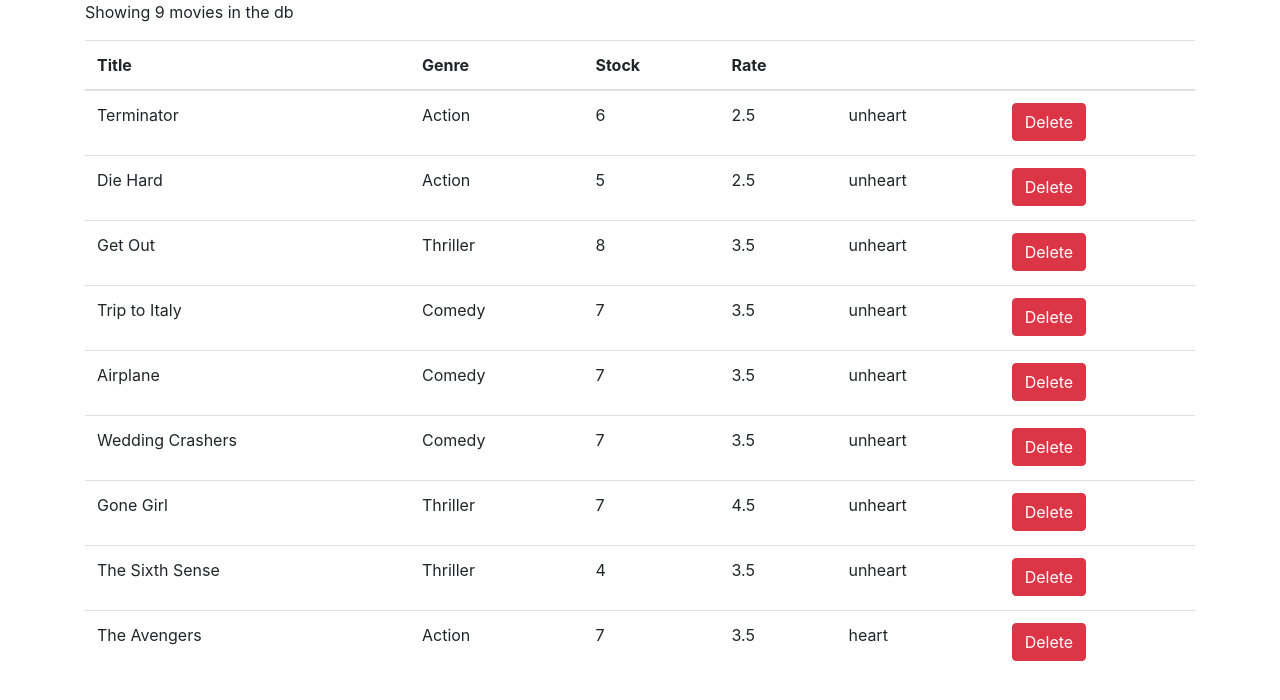
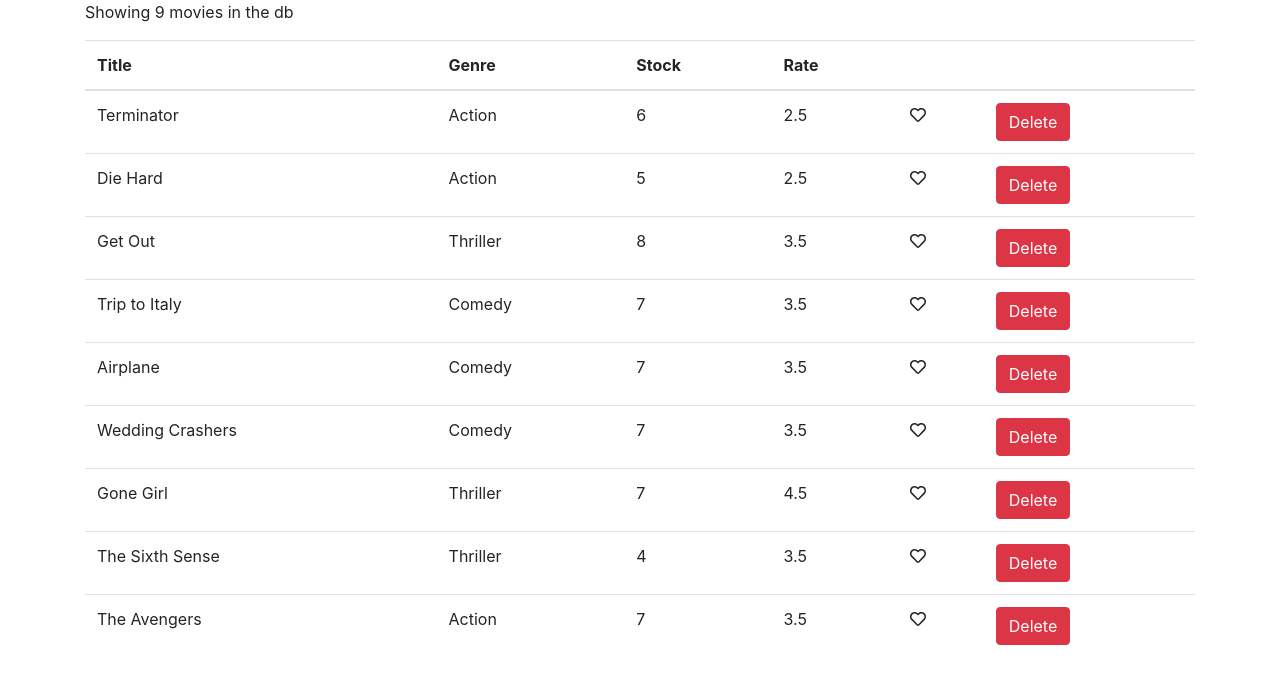
Before and after one commit to kloudysky/Vidly, a React (Create React App) app: page / in a window 1280 px wide. Shown: the top 700 px of the page. Built offline with nearby package versions, Linux system fonts and the light colour scheme.

Commit message:
added fontawesome icon to like button

```diff
--- a/package.json
+++ b/package.json
@@ -4,6 +4,8 @@
   "private": true,
   "dependencies": {
     "@fortawesome/fontawesome-svg-core": "^1.2.35",
+    "@fortawesome/free-brands-svg-icons": "^5.15.3",
+    "@fortawesome/free-regular-svg-icons": "^5.15.3",
     "@fortawesome/free-solid-svg-icons": "^5.15.3",
     "@fortawesome/react-fontawesome": "^0.1.14",
     "@testing-library/jest-dom": "^5.11.4",
--- a/src/components/common/Liked.jsx
+++ b/src/components/common/Liked.jsx
@@ -1,13 +1,14 @@
 import React from "react";
+import { FontAwesomeIcon } from "@fortawesome/react-fontawesome";
+import { faHeart } from "@fortawesome/free-solid-svg-icons";
+import { faHeart as farHeart } from "@fortawesome/free-regular-svg-icons";
 
 const Liked = (props) => {
-  console.log(props);
+  const liked = props.liked ? faHeart : farHeart;
   return (
-    <>
-      <p style={{ cursor: "pointer" }} onClick={props.onClick}>
-        {props.liked ? "heart" : "unheart"}
-      </p>
-    </>
+    <div style={{ cursor: "pointer" }} onClick={props.onClick}>
+      <FontAwesomeIcon icon={liked} />
+    </div>
   );
 };
 
--- a/src/services/fakeMovieService.js
+++ b/src/services/fakeMovieService.js
@@ -72,7 +72,7 @@ const movies = [
     genre: { _id: "5b21ca3eeb7f6fbccd471818", name: "Action" },
     numberInStock: 7,
     dailyRentalRate: 3.5,
-    liked: true,
+    liked: false,
   },
 ];
 
```
Also changed, not shown: 1 other file (tests, documents, lock files or other folders).
